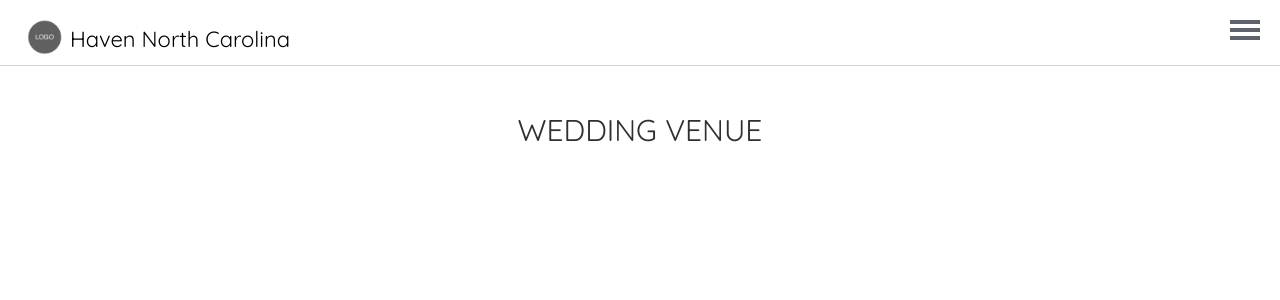
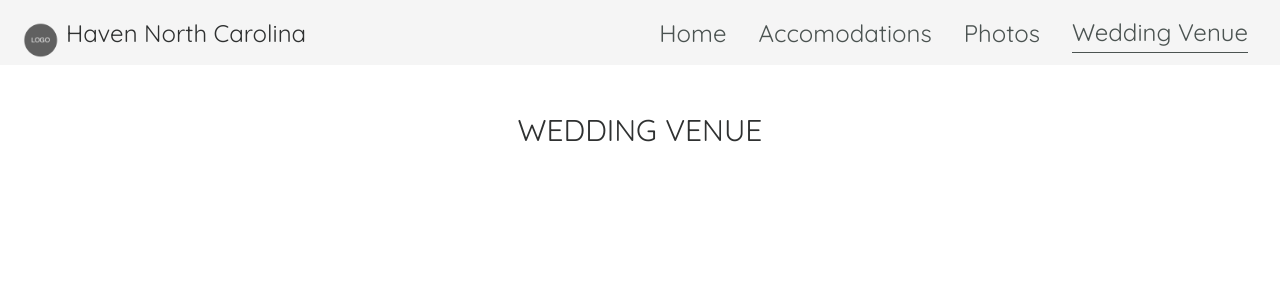
Before and after one commit to clayhindman01/haven, a React (Create React App) app: page /weddingVenue in a window 1280 px wide. Shown: the top 300 px of the page. Built offline with nearby package versions, Linux system fonts and the light colour scheme.

Commit message:
reworked header

```diff
--- a/src/App.css
+++ b/src/App.css
@@ -14,15 +14,22 @@ body {
   flex-direction: row;
   background-color: #f5f5f5;
   display: flex;
+  justify-content: space-between;
   position: fixed;
   top: 0;
   left: 0;
   right: 0;
   z-index: 100;
   height: 65px;
-  padding-left: 20px;
+  padding: 0 1rem;
   align-items: center;
 };
+
+.headerLeft {
+  display: flex;
+  justify-content: center;
+  align-items: center;
+}
 
 .logo {
   display: flex;
@@ -37,7 +44,39 @@ body {
   flex-direction: column;
   height: 100vh;
   width: 100%;
-  overflow: hidden;
+}
+
+.menuOptions {
+  height: 100%;
+  display: flex;
+  flex-direction: row;
+}
+
+.headerLogoText {
+  color:#2f3131;
+  font-size: 24px;
+  text-decoration: none;
+}
+
+.active a {
+  /* text-decoration: underline; */
+  border-bottom: 1px solid #4b5351;
+}
+
+.menuItem {
+  height: 100%;
+  width: fit-content;
+  display: flex;
+  justify-content: center;
+  align-items: center;
+  padding: 0 1rem;
+}
+
+.menuItem a {
+  text-decoration: none;
+  color: #4b5351;
+  font-size: 24px;
+  padding: 0.3rem 0;
 }
 
 .container {
@@ -74,8 +113,8 @@ body {
 }
 
 .homeText {
-  /* color: black; */
   font-size: 35px;
+  margin-bottom: 1rem;
 }
 
 .aboutUsButton {
@@ -145,14 +184,6 @@ body {
   font-size: 20px;
   font-weight: 300;
   margin-bottom: 10px;
-}
-
-.headerLogoTextWhite {
-  color: white;
-}
-
-.headerLogoTextBlack {
-  color: black;
 }
 
 .cabinBody {
@@ -299,7 +330,7 @@ body {
   flex-direction: row;
   justify-content: center;
   align-items: center;
-  padding-top: 10rem;
+  padding-top: 20rem;
   width: 100%;
   background-color: rgba(255, 255, 255, 0.85);
 }
@@ -314,8 +345,16 @@ body {
 
 .horizontalLine {
   width: 40%;
-  /* border-bottom: 1px solid rgb(37, 70, 37); */
-  background-color: #4b5351;
+  border-top: 1px solid rgb(37, 70, 37);
+}
+
+.horizontalLineAboutTile {
+  width: 40%;
+  border-top: 1px solid #f5f5f5;
+}
+
+.homeTextAboutTile {
+  color: #f5f5f5;
 }
 
 .aboutSection {
@@ -323,28 +362,44 @@ body {
   flex-direction: row;
   justify-content: center;
   align-items: center;
-  padding-top: 10rem;
+  padding-bottom: 10rem;
   width: 100%;
   background-color: rgba(255, 255, 255, 0.85);
 }
 
 .aboutTextContainer {
-  height: 50%;
-  width: 40%;
-  margin-right: -20rem;
+  height: 60%;
+  width: 30%;
+  margin-right: -30rem;
+  margin-top: 15rem;
   padding: 1rem;
-  background-color: white;
+  background-color: #4b5351;
+}
+
+.accomodationsCabinImage {
+  margin-top: -10rem;
 }
 
 .photosTileContainer {
-  padding-top: 10rem;
+  padding-bottom: 1rem;
   display: flex;
   flex-direction: row;
   justify-content: space-between;
+  align-items: center;
+}
+
+.photosTile {
+  height: fit-content;
+  padding: 10rem 0;
 }
 
 .photosTileContainer a {
   width: 33%;
+}
+
+.photosTileContainer a:hover {
+  box-shadow: 0px 0px 5px rgba(0, 0, 0, 0.8);
+
 }
 
 .photosTileImage {
--- a/src/App.js
+++ b/src/App.js
@@ -7,12 +7,10 @@ import Home from "./pages/Home";
 import Photos from "./pages/Photos";
 
 function App() {
-
   return (
     <BrowserRouter>
       <Routes>
         <Route path="/" element={<Home />} />
-        <Route path="/about" element={<About />} />
         <Route path="/booking" element={<Booking />} />
         <Route path="/weddingVenue" element={<WeddingVenue />} />
         <Route path="/photos" element={<Photos />} />
--- a/src/components/AboutTile.js
+++ b/src/components/AboutTile.js
@@ -7,9 +7,9 @@ export default function AboutTile() {
       <Fade>
         <div className="aboutSection">
           <div className="aboutTextContainer">
-            <p className="fancyFont homeText">About Us</p>
-            <div className="horizontalLine" />
-            <p>
+            <p className="fancyFont homeText homeTextAboutTile">About Us</p>
+            <div className="horizontalLineAboutTile" />
+            <p className="homeTextAboutTile">
               Lorem ipsum dolor sit amet, consectetur adipiscing elit. Sed odio
               dui, cursus et dolor a, sagittis sagittis tortor. Praesent urna
               sapien, interdum at lectus sit amet, facilisis tristique diam. Sed
@@ -19,7 +19,7 @@ export default function AboutTile() {
               velit id, volutpat malesuada ipsum. Vestibulum nibh leo,
               scelerisque at dictum id, semper non odio.
             </p>
-            <p>
+            <p className="homeTextAboutTile">
               Etiam semper sodales lacus. Aliquam blandit purus felis, ut
               vulputate nisi volutpat sit amet. Pellentesque egestas nulla eu
               libero condimentum lobortis. Aenean at convallis odio, eget
--- a/src/components/Header.js
+++ b/src/components/Header.js
@@ -1,22 +1,6 @@
-import React, { useState, useEffect } from "react";
-import { slide as Menu } from "react-burger-menu";
-import useWindowDimensions from "../utils/utils";
+import React from "react";
 
-export default function Header({ isHomepage }) {
-  const { height, width } = useWindowDimensions();
-  const [screenPosition, setScreenPosition] = useState(0);
-
-  console.log("height", height);
-
-  const handleScroll = () => {
-    console.log(window.pageYOffset);
-    setScreenPosition(window.pageYOffset);
-  };
-
-  const isSecondStyle = () => {
-    return screenPosition <= height && isHomepage;
-  };
-
+export default function Header({ activeTab }) {
   const styles = {
     bmBurgerButton: {
       position: "fixed",
@@ -27,7 +11,7 @@ export default function Header({ isHomepage }) {
       top: "20px",
     },
     bmBurgerBars: {
-      background: isSecondStyle() ? "white" : "#373a47",
+      background: "#373a47",
       opacity: 0.8,
     },
     bmBurgerBarsHover: {
@@ -78,50 +62,61 @@ export default function Header({ isHomepage }) {
     },
     headerLogoText: {
       margin: 0,
-      fontSize: 22,
+      fontSize: 24,
       fontWeight: 400,
       textDecoration: "none",
     },
   };
 
-  useEffect(() => {
-    console.log(isHomepage);
-    window.addEventListener("scroll", handleScroll, { passive: true });
-    return () => {
-      window.removeEventListener("scroll", handleScroll);
-    };
-  }, []);
-
   return (
-    <div>
-      <div
-        className="header"
-        style={
-          isSecondStyle()
-            ? { backgroundColor: "transparent" }
-            : styles.scrollColor
-        }
-      >
+    <div className="header">
+      <div className="headerLeft">
         <div className="logo">
-          <img
-            src="logo.png"
-            alt="logo"
-            className={isSecondStyle() ? "logoImageSecondStyle" : "logoImage"}
-          />
-          {!isSecondStyle() ? (
-            <a
-              href="/"
-              style={styles.headerLogoText}
-              className={
-                isSecondStyle() ? "headerLogoTextWhite" : "headerLogoTextBlack"
-              }
-            >
-              Haven North Carolina
-            </a>
-          ) : null}
+          <img src="logo.png" alt="logo" className="logoImage" />
+          <a
+            href="/"
+            // style={styles.headerLogoText}
+            className="headerLogoText"
+          >
+            Haven North Carolina
+          </a>
         </div>
       </div>
-      <div id="outer-container">
+
+      <div className="menuOptions">
+        <div className={activeTab === "home" ? "menuItem active" : "menuItem"}>
+          <a href="/#" className="">
+            Home
+          </a>
+        </div>
+
+        <div
+          className={activeTab === "booking" ? "menuItem active" : "menuItem"}
+        >
+          <a href="/booking" className="">
+            Accomodations
+          </a>
+        </div>
+
+        <div
+          className={activeTab === "photos" ? "menuItem active" : "menuItem"}
+        >
+          <a href="/photos" className="">
+            Photos
+          </a>
+        </div>
+
+        <div
+          className={
+            activeTab === "weddingVenue" ? "menuItem active" : "menuItem"
+          }
+        >
+          <a href="/weddingVenue" className="">
+            Wedding Venue
+          </a>
+        </div>
+      </div>
+      {/* <div id="outer-container">
         <Menu
           className="menu"
           styles={styles}
@@ -146,7 +141,7 @@ export default function Header({ isHomepage }) {
             Wedding Venue
           </a>
         </Menu>
-      </div>
+      </div> */}
     </div>
   );
 }
--- a/src/components/PhotosTile.js
+++ b/src/components/PhotosTile.js
@@ -4,6 +4,7 @@ import React from "react";
 export default function PhotosTile() {
   return (
     <Fade>
+      <div className="photosTile">
         <div className="photosTileContainer">
           <a href="/photos">
             <img src="cabin.jpg" className="photosTileImage" />
@@ -16,6 +17,15 @@ export default function PhotosTile() {
             <img src="cabin.jpg" className="photosTileImage" />
           </a>
         </div>
+
+        <div className="homeButtonContainer">
+          <div className="homeButton">
+            <a href="/photos" className="homeButtonText">
+              More Photos
+            </a>
+          </div>
+        </div>
+      </div>
     </Fade>
   );
 }
--- a/src/pages/About.js
+++ b/src/pages/About.js
@@ -4,13 +4,12 @@ import Header from "../components/Header";
 export default function About() {
   return (
     <>
-    <Header />
-    <div className="container">
-      <div className="paddingTop">
-        <h3>COME STAY WITH US</h3>
+      <Header />
+      <div className="container">
+        <div className="paddingTop">
+          <h3>COME STAY WITH US</h3>
+        </div>
       </div>
-    </div>
     </>
-
   );
 }
--- a/src/pages/Booking.js
+++ b/src/pages/Booking.js
@@ -5,7 +5,7 @@ import Cabin from "../components/Cabin";
 export default function Booking() {
   return (
     <>
-      <Header isHomepage={false} />
+      <Header activeTab="booking" />
       <div className="container bookingContainer">
         <div className="bookingCon">
           <div className="center tempBookingText">
--- a/src/pages/Home.js
+++ b/src/pages/Home.js
@@ -25,7 +25,7 @@ export default function Home() {
 
   return (
     <>
-      <Header isHomepage={true} />
+      <Header activeTab="home" />
       <div className="container homepageContainer">
         <FadeIn transitionDuration={2000}>
           <div className="centerJustify homeheight">
--- a/src/pages/Photos.js
+++ b/src/pages/Photos.js
@@ -1,30 +1,30 @@
-import React from 'react'
+import React from "react";
 import Header from "../components/Header";
-import { Carousel } from 'react-responsive-carousel';
+import { Carousel } from "react-responsive-carousel";
 import "react-responsive-carousel/lib/styles/carousel.min.css";
 
 export default function Photos() {
   return (
     <>
-    <Header isHomepage={false} />
-    <div className="container bookingContainer photoContainer">
-      <div className="center centerPhotos">
-        <Carousel axis='horizontal' autoPlay={true} dynamicHeight={true}>
+      <Header activeTab="photos" />
+      <div className="container bookingContainer photoContainer">
+        <div className="center centerPhotos">
+          <Carousel axis="horizontal" autoPlay={true} dynamicHeight={true}>
             <div>
-                <img src="cabin.jpg" alt="cabin" className='carouselImage' />
+              <img src="cabin.jpg" alt="cabin" className="carouselImage" />
             </div>
             <div>
-                <img src="cabin.jpg" alt="cabin" className='carouselImage' />
+              <img src="cabin.jpg" alt="cabin" className="carouselImage" />
             </div>
             <div>
-                <img src="cabin.jpg" alt="cabin" className='carouselImage' />
+              <img src="cabin.jpg" alt="cabin" className="carouselImage" />
             </div>
             <div>
-                <img src="woods.jpg" alt="cabin" className='carouselImage' />
+              <img src="woods.jpg" alt="cabin" className="carouselImage" />
             </div>
-        </Carousel>
+          </Carousel>
+        </div>
       </div>
-    </div>
     </>
-  )
+  );
 }
--- a/src/pages/WeddingVenue.js
+++ b/src/pages/WeddingVenue.js
@@ -4,7 +4,7 @@ import Header from "../components/Header";
 export default function WeddingVenue() {
   return (
     <div className="container">
-      <Header />
+      <Header activeTab="weddingVenue" />
       <div className="center">
         <p className="homeText">WEDDING VENUE</p>
       </div>
```
Lines whose indentation alone changed are shown as unchanged.
